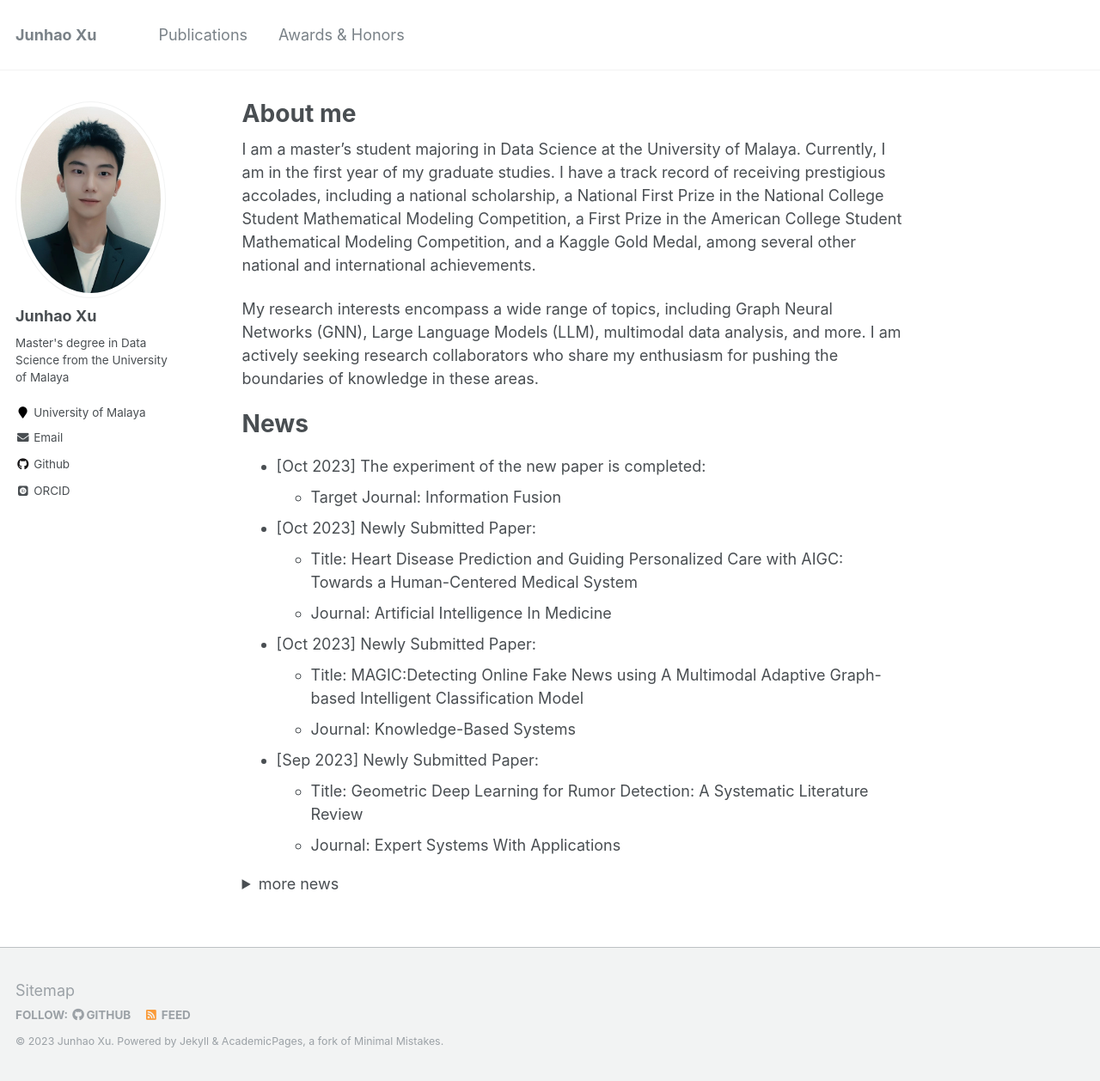
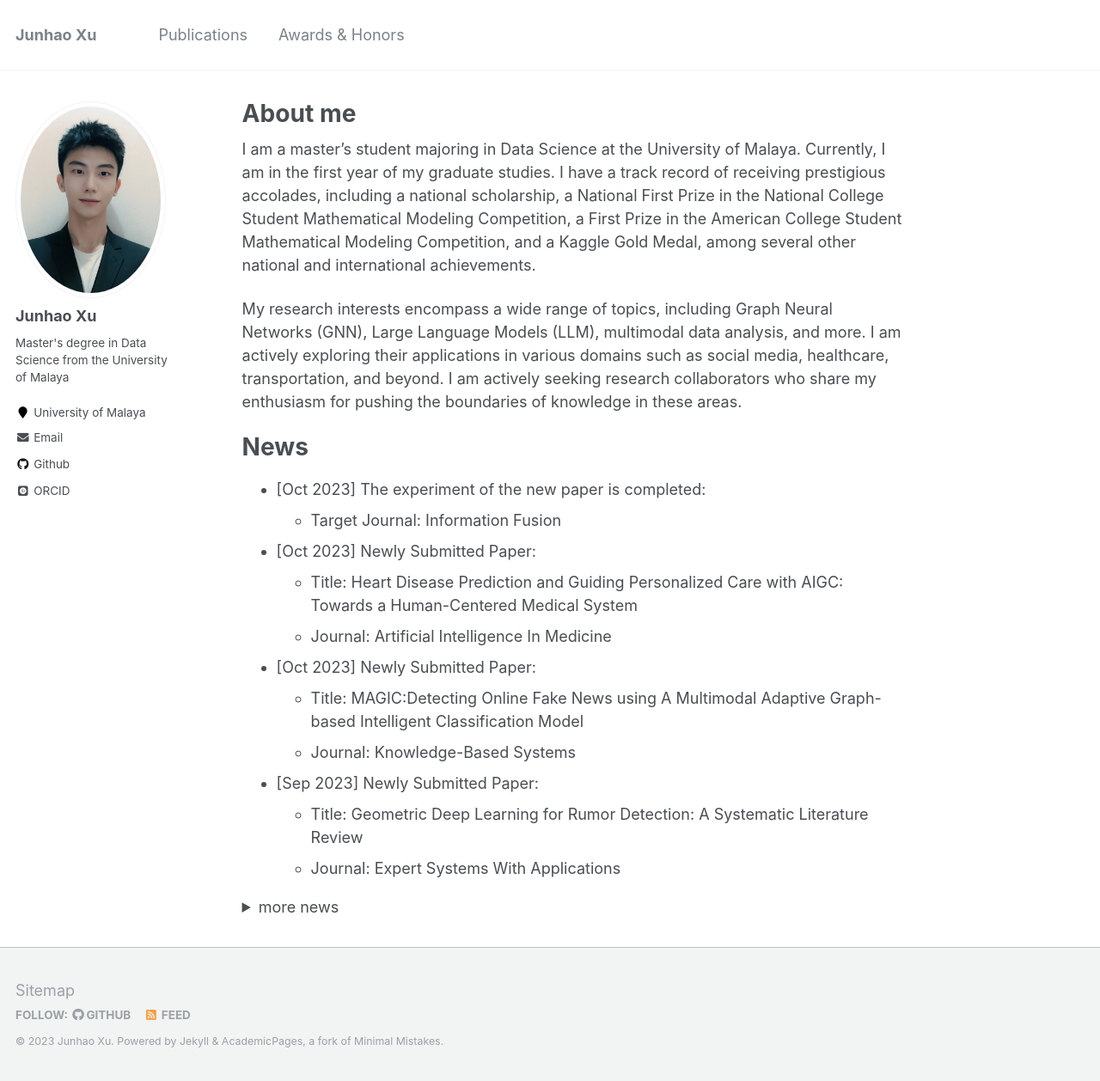
Before and after one commit to Junhao6666/Junhao6666.github.io, a Jekyll site: the page built from _pages/about.md, in a window 1280 px wide and 1258 px high. Shown: the whole window at 86% size. Built offline with Jekyll 4.4.1, drawn with Linux system fonts in a browser that asks for light colours; some web fonts are replaced.

Commit message:
Update about.md

```diff
--- a/_pages/about.md
+++ b/_pages/about.md
@@ -10,7 +10,7 @@ redirect_from:
 
 I am a master's student majoring in Data Science at the University of Malaya. Currently, I am in the first year of my graduate studies. I have a track record of receiving prestigious accolades, including a national scholarship, a National First Prize in the National College Student Mathematical Modeling Competition, a First Prize in the American College Student Mathematical Modeling Competition, and a Kaggle Gold Medal, among several other national and international achievements.
 
-My research interests encompass a wide range of topics, including Graph Neural Networks (GNN), Large Language Models (LLM), multimodal data analysis, and more. I am actively seeking research collaborators who share my enthusiasm for pushing the boundaries of knowledge in these areas.
+My research interests encompass a wide range of topics, including Graph Neural Networks (GNN), Large Language Models (LLM), multimodal data analysis, and more. I am actively exploring their applications in various domains such as social media, healthcare, transportation, and beyond. I am actively seeking research collaborators who share my enthusiasm for pushing the boundaries of knowledge in these areas.
 
 News
 ======
```
